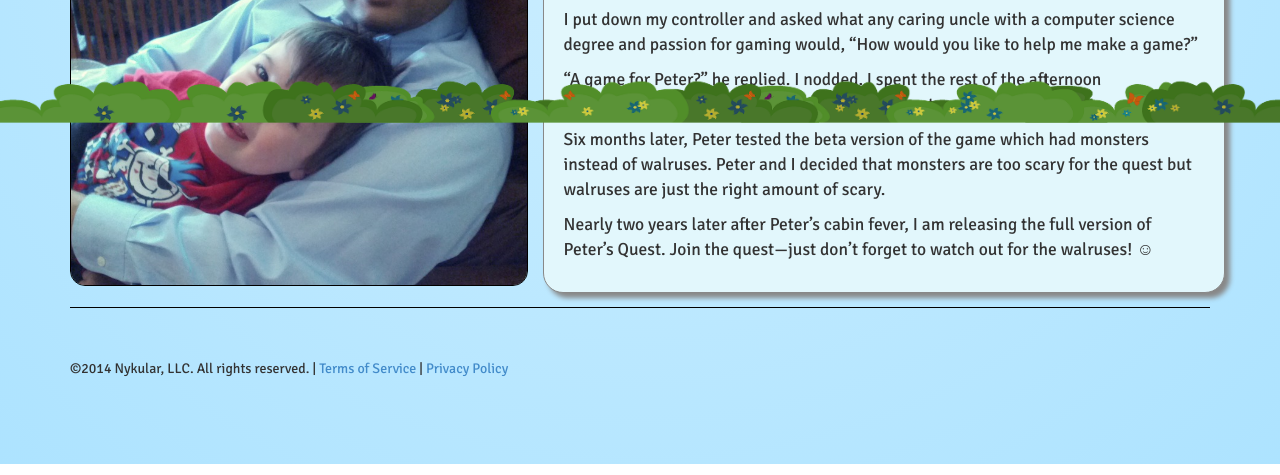
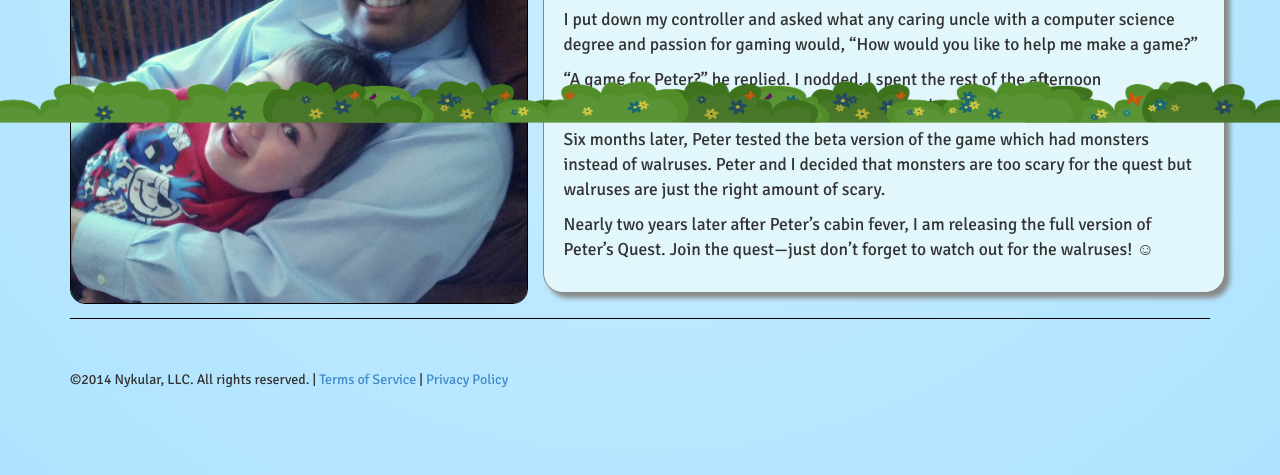
Before and after one commit to SleepyWerewolf/petersquest, a plain HTML site: page about.html in a window 1280 px wide. Shown: the part 677-1152 px from the top of the page. Drawn offline with nearby package versions, Linux system fonts and the light colour scheme.

Commit message:
vertically aligned about image

```diff
--- a/about.html
+++ b/about.html
@@ -51,7 +51,7 @@
         <!-- Item Row -->
         <div class="row" id="about-row">
 
-            <div class="col-md-5">
+            <div class="col-md-5" id="about-img">
                 <img class="img-responsive" id="about-pic" src="images/peterandnick.jpg" alt="Nick and Peter">
             </div>
 
--- a/css/mystyle.css
+++ b/css/mystyle.css
@@ -73,6 +73,10 @@ body {
 	filter: progid:DXImageTransform.Microsoft.gradient( startColorstr='#cceeff', endColorstr='#ade3ff',GradientType=1 ); /* IE6-9 fallback on horizontal gradient */
 }
 
+#about-img {
+    vertical-align: middle;
+    margin-top: 1.5%;
+}
 /* Social media stuff */
 
 #youtube-vid {
```
